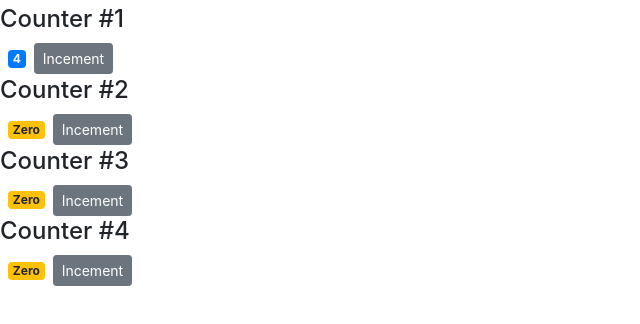
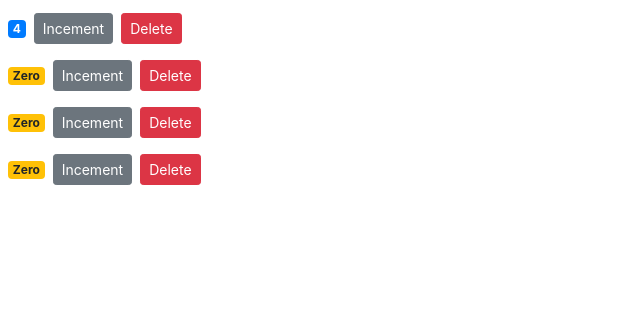
Before and after one commit to TomaszSzydlowski/ReactOne, a React (Create React App) app in the folder react-one/: page / in a window 1280 px wide. Shown: the top 324 px of the page, without its empty margins (0-640 px from the left). Built offline with nearby package versions, Linux system fonts and the light colour scheme.

Commit message:
Raising and Handling Events

```diff
--- a/react-one/src/components/counter.jsx
+++ b/react-one/src/components/counter.jsx
@@ -2,8 +2,7 @@
 
 class Counter extends Component {
   state = {
-    value: this.props.value,
-    tags: ["tag1", "tag2", "tag3"]
+    value: this.props.counter.value
   };
 
   // constructor() {
@@ -29,7 +28,6 @@
   render() {
     return (
       <div>
-        {this.props.children}
         <span className={this.getBadgeClasses()}>{this.formatCount()}</span>
         <button
           onClick={() => {
@@ -39,6 +37,14 @@
         >
           Incement
         </button>
+        <button
+          onClick={() => {
+            this.props.onDelete(this.props.counter.id);
+          }}
+          className="btn btn-danger btn-sm m-2"
+        >
+          Delete
+        </button>
       </div>
     );
   }
--- a/react-one/src/components/counters.jsx
+++ b/react-one/src/components/counters.jsx
@@ -11,13 +11,20 @@
     ]
   };
 
+  handleDelete = counterId => {
+    const counters = this.state.counters.filter(c => c.id !== counterId);
+    this.setState({ counters });
+  };
+
   render() {
     return (
       <div>
         {this.state.counters.map(counter => (
-          <Counter key={counter.id} value={counter.value}>
-            <h4>Counter #{counter.id}</h4>
-          </Counter>
+          <Counter
+            key={counter.id}
+            onDelete={this.handleDelete}
+            counter={counter}
+          />
         ))}
       </div>
     );
```
